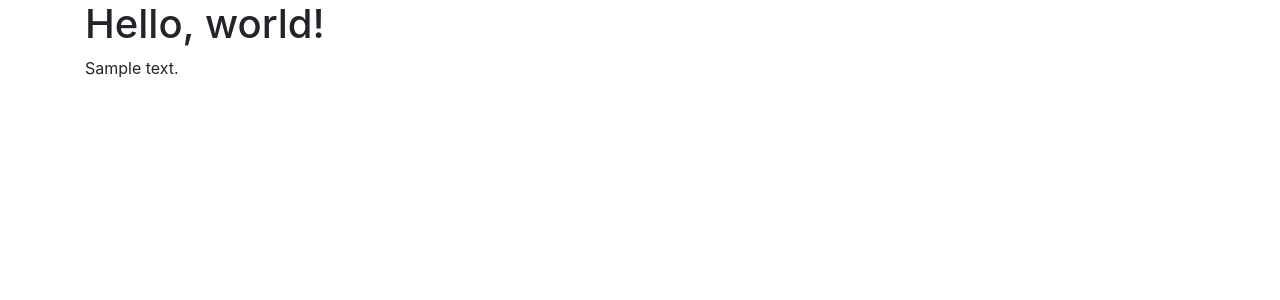
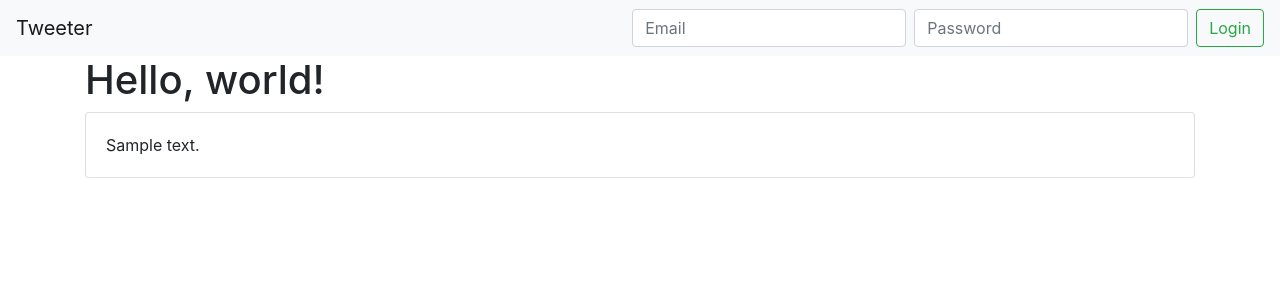
Before and after one commit to danielhedren/tweeter-php, a PHP site: page / in a window 1280 px wide. Shown: the top 300 px of the page. Run offline with PHP 8.4, Linux system fonts and the light colour scheme; tables that the repository leaves empty hold one stand-in row (values such as "Sample post"); a stand-in replaces the project's code that opens the database connection; some libraries are stand-ins or nearby versions.

Commit message:
Frontend work, navbar + cards

```diff
--- a/public/index.php
+++ b/public/index.php
@@ -1,5 +1,5 @@
 <?php
-    require_once $_SERVER['DOCUMENT_ROOT']."../../src/DAO/Comment.php";
+require_once $_SERVER['DOCUMENT_ROOT']."../../src/DAO/Comment.php";
 ?>
 
 <!doctype html>
@@ -12,9 +12,31 @@
     <!-- Bootstrap CSS -->
     <link rel="stylesheet" href="https://stackpath.bootstrapcdn.com/bootstrap/4.3.1/css/bootstrap.min.css" integrity="sha384-ggOyR0iXCbMQv3Xipma34MD+dH/1fQ784/j6cY/iJTQUOhcWr7x9JvoRxT2MZw1T" crossorigin="anonymous">
 
-    <title>Hello, world!</title>
+    <title>Tweeter</title>
 </head>
 <body>
+
+<nav class="navbar navbar-expand-lg navbar-light bg-light">
+    <a class="navbar-brand" href="#">Tweeter</a>
+    <button class="navbar-toggler" type="button" data-toggle="collapse" data-target="#navbarSupportedContent" aria-controls="navbarSupportedContent" aria-expanded="false" aria-label="Toggle navigation">
+        <span class="navbar-toggler-icon"></span>
+    </button>
+
+    <div class="collapse navbar-collapse" id="navbarSupportedContent">
+        <ul class="navbar-nav mr-auto">
+        </ul>
+        <?php
+        if (!isset($_SESSION["userid"])) {
+            echo '<form id="loginForm" class="form-inline my-2 my-lg-0">';
+            echo '    <input id="loginEmail" class="form-control mr-sm-2" type="email" placeholder="Email" aria-label="Email">';
+            echo '    <input id="loginPassword" class="form-control mr-sm-2" type="password" placeholder="Password" aria-label="Password">';
+            echo '    <button id="loginButton" class="btn btn-outline-success my-2 my-sm-0" type="submit">Login</button>';
+            echo '</form>';
+        }
+        ?>
+    </div>
+</nav>
+
 <div class="container">
     <h1>Hello, world!</h1>
 
@@ -22,7 +44,8 @@
     $comments = Comment::fetch_chronological(10, 0);
 
     foreach ($comments as $c) {
-        echo "<span>".$c->content."</span>";
+
+        echo '<div class="card"><div class="card-body">'.$c->content.'</div></div>';
     }
     ?>
 </div>
@@ -32,5 +55,9 @@
 <script src="https://code.jquery.com/jquery-3.3.1.slim.min.js" integrity="sha384-q8i/X+965DzO0rT7abK41JStQIAqVgRVzpbzo5smXKp4YfRvH+8abtTE1Pi6jizo" crossorigin="anonymous"></script>
 <script src="https://cdnjs.cloudflare.com/ajax/libs/popper.js/1.14.7/umd/popper.min.js" integrity="sha384-UO2eT0CpHqdSJQ6hJty5KVphtPhzWj9WO1clHTMGa3JDZwrnQq4sF86dIHNDz0W1" crossorigin="anonymous"></script>
 <script src="https://stackpath.bootstrapcdn.com/bootstrap/4.3.1/js/bootstrap.min.js" integrity="sha384-JjSmVgyd0p3pXB1rRibZUAYoIIy6OrQ6VrjIEaFf/nJGzIxFDsf4x0xIM+B07jRM" crossorigin="anonymous"></script>
+<script>
+    "use strict;"
+
+</script>
 </body>
 </html>
```
